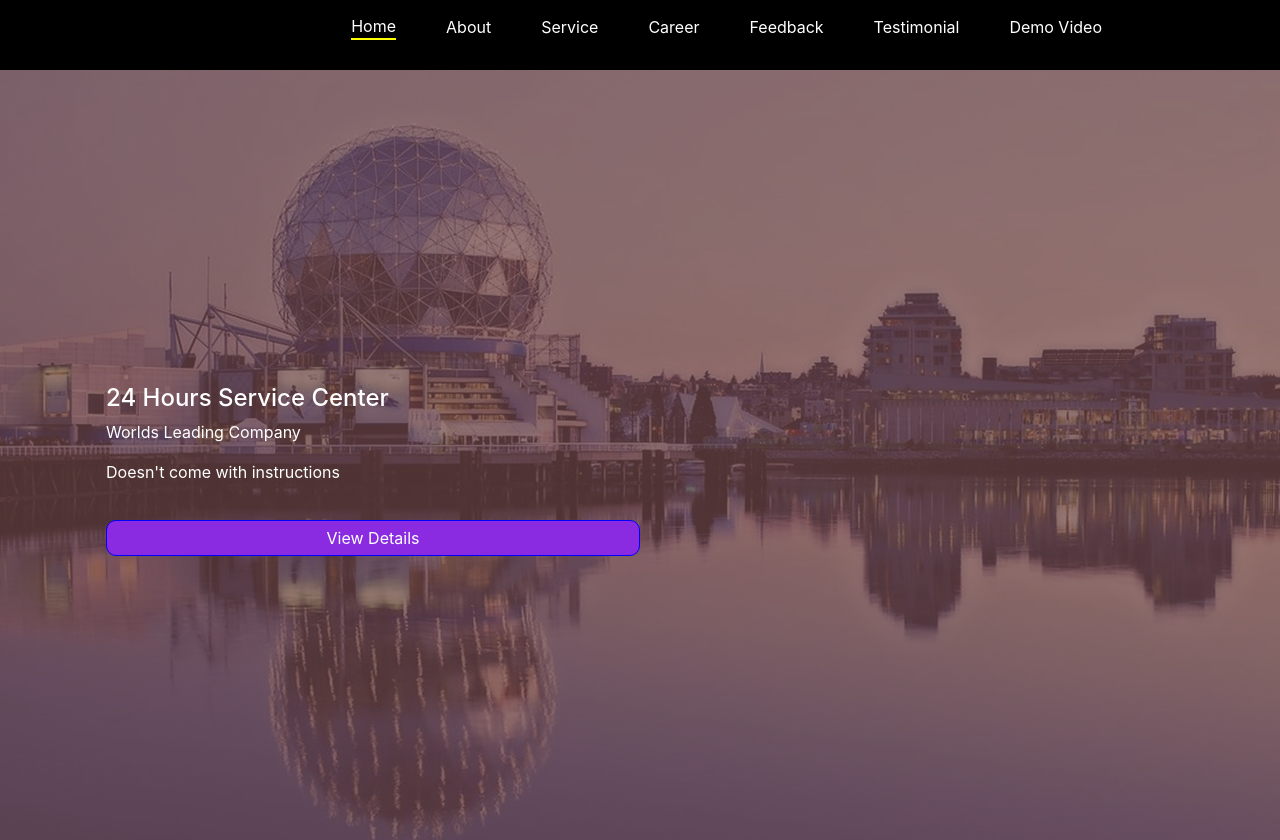
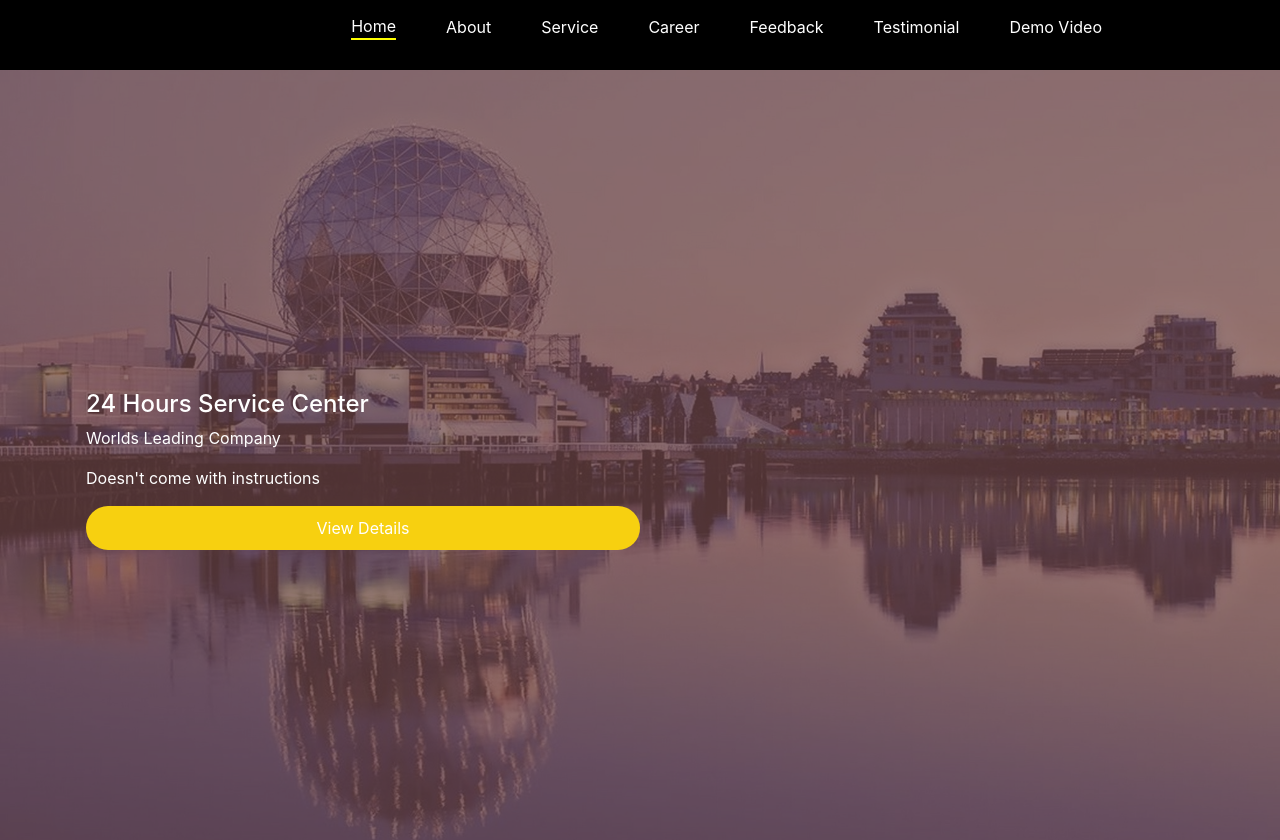
Before and after one commit to Yazdani1/React-Single-Page-Web-App-With-Smooth-Scrolling, a React (Create React App) app in the folder client/: page / in a window 1280 px wide. Shown: the top 840 px of the page. Built offline with nearby package versions, Linux system fonts and the light colour scheme.

Commit message:
new features

```diff
--- a/client/src/components/Home/Home.js
+++ b/client/src/components/Home/Home.js
@@ -3,12 +3,12 @@ import "./home.css";
 const Home = () => {
   return (
     <div className="container-fluid home" id="home">
-      <div className="home-content">
+      <div className="container home-content">
         <h4>24 Hours Service Center</h4>
 
         <p>Worlds Leading Company</p>
         <p>Doesn't come with instructions</p>
-        <span className="view-details-button">View Details</span>
+        <span className="view-details-home-button">View Details</span>
       </div>
     </div>
   );
--- a/client/src/components/Home/home.css
+++ b/client/src/components/Home/home.css
@@ -23,14 +23,26 @@
     display: flex;
     flex-direction: column;
     justify-content: center;
-    max-width: 1100px;
     margin: auto;
+    color: white;
     padding: 1rem;
 }
 
-.view-details-button{
-    background-color: blueviolet;
+.view-details-home-button{
+    background-color: rgb(247, 208, 16);
     color: white;
     text-align: center;
     width: 50%;
+    padding: 10px;
+    border-radius: 30px;
+    cursor: pointer;
 }
+.view-details-home-button:hover{
+    background-color: white;
+    color: black;
+    text-align: center;
+    width: 50%;
+    padding: 10px;
+    border-radius: 30px;
+    cursor: pointer;
+}
```
